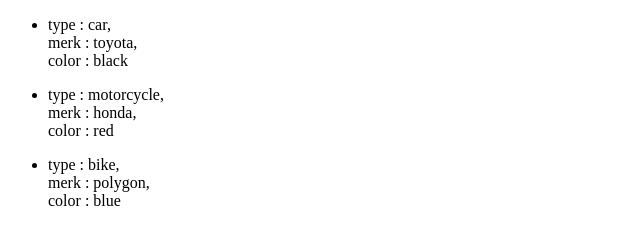
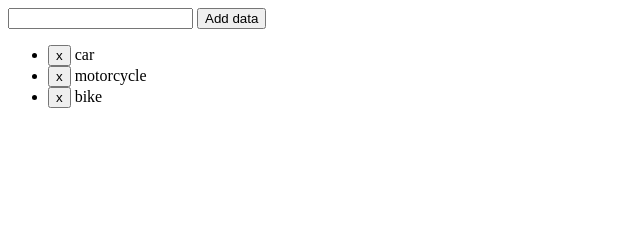
Before and after one commit to mukhoiran/vue-array, a plain HTML site: page index.html in a window 1280 px wide. Shown: the whole page, without its empty margins (0-640 px from the left). Drawn offline with nearby package versions, Linux system fonts and the light colour scheme.

Commit message:
fix remove array value

```diff
--- a/apps.js
+++ b/apps.js
@@ -24,26 +24,26 @@ var app = new Vue({
   // }
 
   // <!-- =========== remove array value =========== -->
-  // data:{
-  //   content:'',
-  //   vehicle: ['car','motorcycle','bike']
-  // },
-  // methods:{
-  //   add: function(){
-  //     this.vehicle.push(this.content)
-  //     this.content = ''
-  //   },
-  //   delete(index){
-  //     this.vehicle.splice(index, 1);
-  //   }
-  // }
+  data:{
+    content:'',
+    vehicle: ['car','motorcycle','bike']
+  },
+  methods:{
+    add: function(){
+      this.vehicle.push(this.content)
+      this.content = ''
+    },
+    deleteEvent(index){
+      this.vehicle.splice(index, 1);
+    }
+  }
 
   // <!-- =========== array multivalue =========== -->
-  data:{
-    vehicle: [
-      {type:'car', merk:'toyota', color:'black'},
-      {type:'motorcycle', merk:'honda', color:'red'},
-      {type:'bike', merk:'polygon', color:'blue'},
-    ]
-  }
+  // data:{
+  //   vehicle: [
+  //     {type:'car', merk:'toyota', color:'black'},
+  //     {type:'motorcycle', merk:'honda', color:'red'},
+  //     {type:'bike', merk:'polygon', color:'blue'},
+  //   ]
+  // }
 })
--- a/index.html
+++ b/index.html
@@ -25,23 +25,23 @@
       </ul> -->
 
       <!-- =========== remove array value =========== -->
-      <!-- <input type="text" v-model="content">
+      <input type="text" v-model="content">
       <button @click="add">Add data</button>
       <ul>
         <li v-for="(v, index) in vehicle">
-          <button @click="delete(index)">x</button>
+          <button @click="deleteEvent(index)">x</button>
           {{v}}
         </li>
-      </ul> -->
+      </ul>
 
       <!-- =========== array multivalue =========== -->
-      <ul v-for="v in vehicle">
+      <!-- <ul v-for="v in vehicle">
         <li>
           type : {{v.type}}, <br>
           merk : {{v.merk}}, <br>
           color : {{v.color}}
         </li>
-      </ul>
+      </ul> -->
 
     </div>
     <script src="https://cdn.jsdelivr.net/npm/vue"></script>
```
